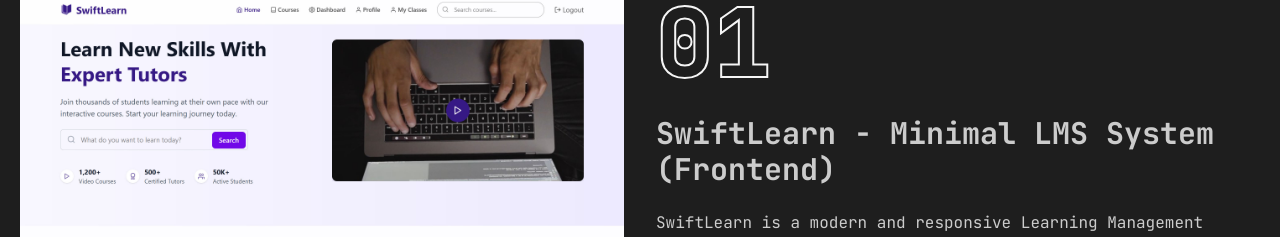
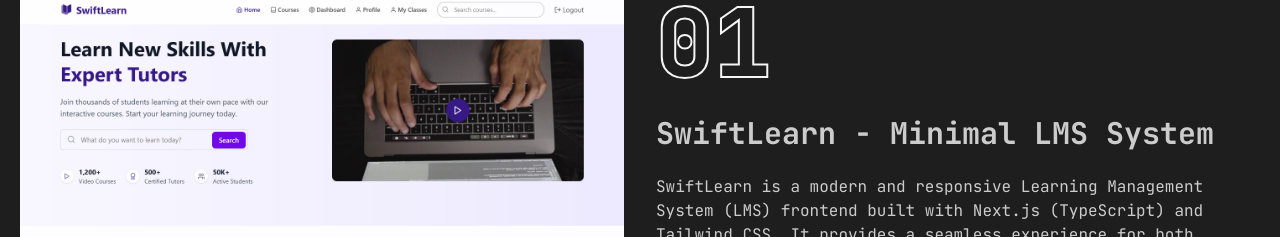
Before and after one commit to kobirul5/personal-web, a Next.js app: page /projects in a window 1280 px wide. Shown: the part 125-362 px from the top of the page. Built offline with nearby package versions, Linux system fonts and the light colour scheme.

Commit message:
added one more project

```diff
--- a/src/app/projects/page.jsx
+++ b/src/app/projects/page.jsx
@@ -5,7 +5,6 @@
 import Link from "next/link";
 import { Swiper, SwiperSlide } from "swiper/react";
 import 'swiper/css';
-import { useState } from "react";
 import Image from "next/image";
 import SwiperProjectBtns from "@/components/ui/SwiperProjectBtns";
 import { BsArrowUpRight } from "react-icons/bs";
@@ -18,9 +17,9 @@
     const projects = [
         {
             id: 1,
-            title: "SwiftLearn - Minimal LMS System (Frontend)",
+            title: "SwiftLearn - Minimal LMS System",
             description: "SwiftLearn is a modern and responsive Learning Management System (LMS) frontend built with Next.js (TypeScript) and Tailwind CSS. It provides a seamless experience for both Admins and Users with dynamic course management, module-wise lecture navigation, embedded video player, and secure role-based access.",
-            technologies: ["Next.js (TypeScript)", "Tailwind CSS", "Redux Toolkit", "RTK Query"],
+            technologies: ["Next.js (TypeScript)", "Tailwind CSS", "Redux Toolkit", "RTK Query", "Node.js", "MongoDB", "Express.js", "JWT", "Mongoose"],
             features: [
                 "Admin Panel with secure login",
                 "Admin can upload, edit, and delete courses with thumbnails, prices, and descriptions",
@@ -29,7 +28,6 @@
                 "User Panel with dynamic Course Detail and Lecture Pages",
                 "Expandable modules and sequential locked lectures",
                 "Embedded YouTube video player for lectures",
-                "Visual progress tracker for course completion",
                 "Responsive design optimized for mobile, tablet, and desktop"
             ],
             image: "/projects/swiftlearn.jpg",
```
